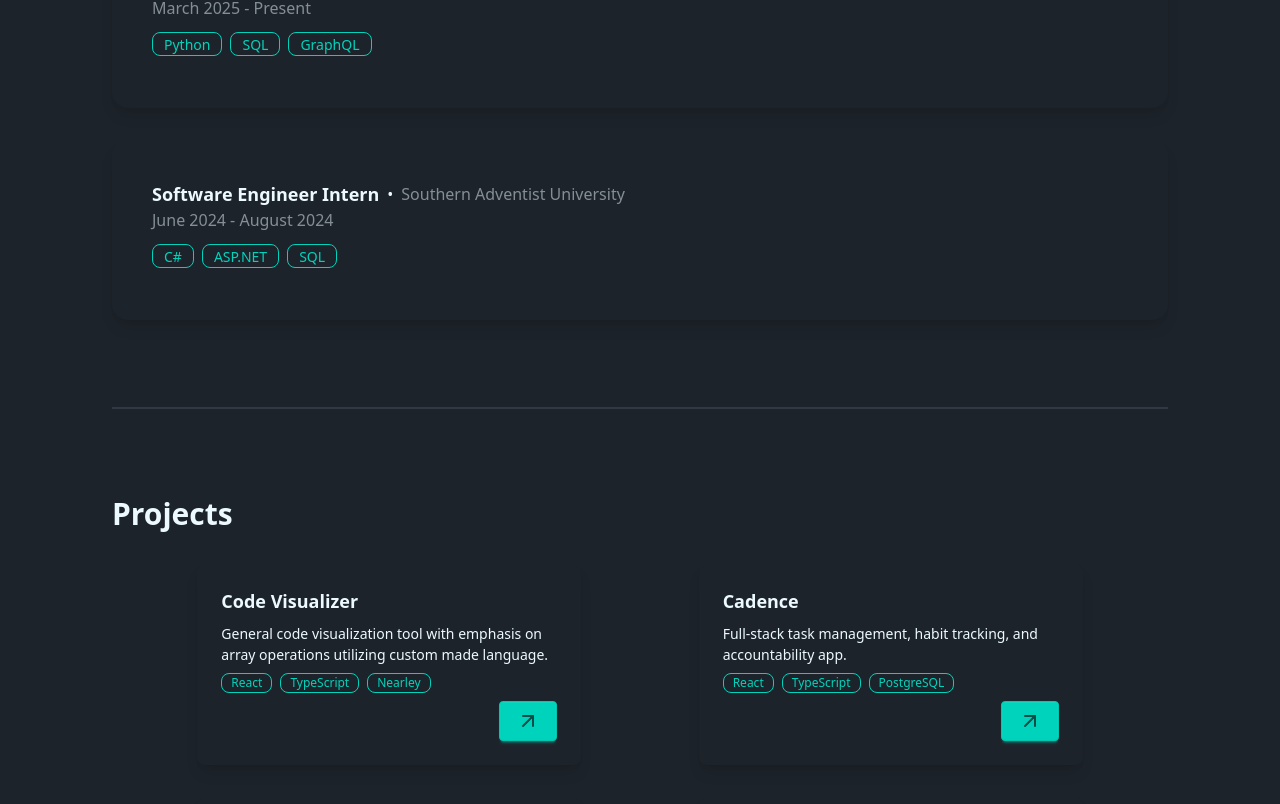
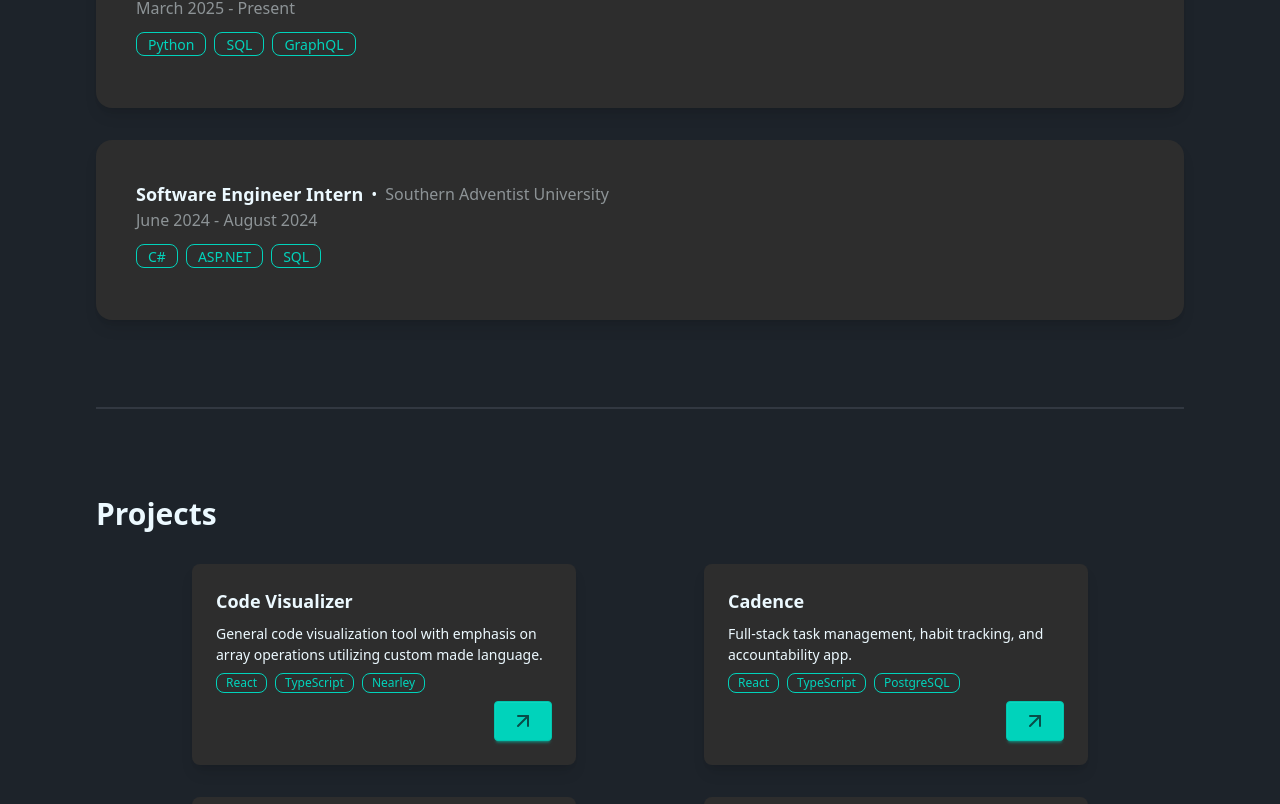
Before and after one commit to taddmtii/portfolio, a React (Vite) app: page / in a window 1280 px wide. Shown: the part 696-1500 px from the top of the page. Built offline with nearby package versions, Linux system fonts and the light colour scheme.

Commit message:
changed card backgrounds and changed max width of page

```diff
--- a/src/App.tsx
+++ b/src/App.tsx
@@ -9,7 +9,7 @@ function App() {
   return (
     <>
       <div className="flex w-full items-center justify-center">
-        <div className="flex flex-col w-full max-w-6xl mx-auto px-12 py-20">
+        <div className="flex flex-col w-full max-w-6xl mx-auto px-8 py-20">
           <div className="flex flex-col md:flex-row gap-12 items-center md:items-start">
             <Hero />
             <TerminalCard />
--- a/src/components/ExperienceCard.tsx
+++ b/src/components/ExperienceCard.tsx
@@ -13,7 +13,7 @@ export default function ExperienceCard({
 }: ExperienceCardProps) {
   return (
     <>
-      <div className="flex p-10 flex-row shadow-lg rounded-2xl w-full md:h-45">
+      <div className="flex p-10 flex-row shadow-lg bg-[#2D2D2D] rounded-2xl w-full md:h-45">
         <div className="flex flex-col gap-3">
           <div>
             <div className="flex items-center gap-2">
--- a/src/components/ProjectCard.tsx
+++ b/src/components/ProjectCard.tsx
@@ -15,7 +15,7 @@ export default function ProjectCard({
 }: ProjectCardProps) {
   return (
     <>
-      <div className="card bg-base-100 md:w-96 w-full shadow-lg">
+      <div className="card bg-[#2D2D2D] md:w-96 w-full shadow-lg">
         <div className="card-body">
           <h2 className="card-title">{name}</h2>
           <p>{description}</p>
```
Also changed, not shown: src/components/Contact.tsx (+3 -9 lines).
